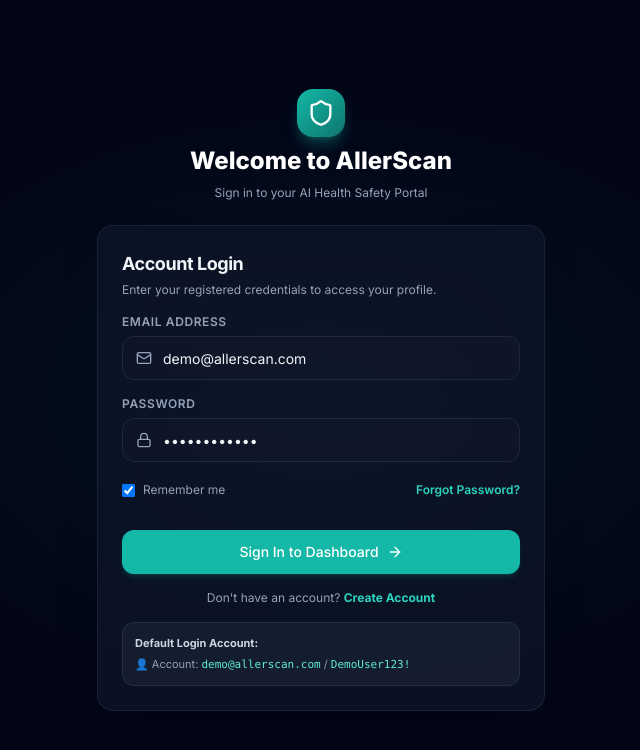
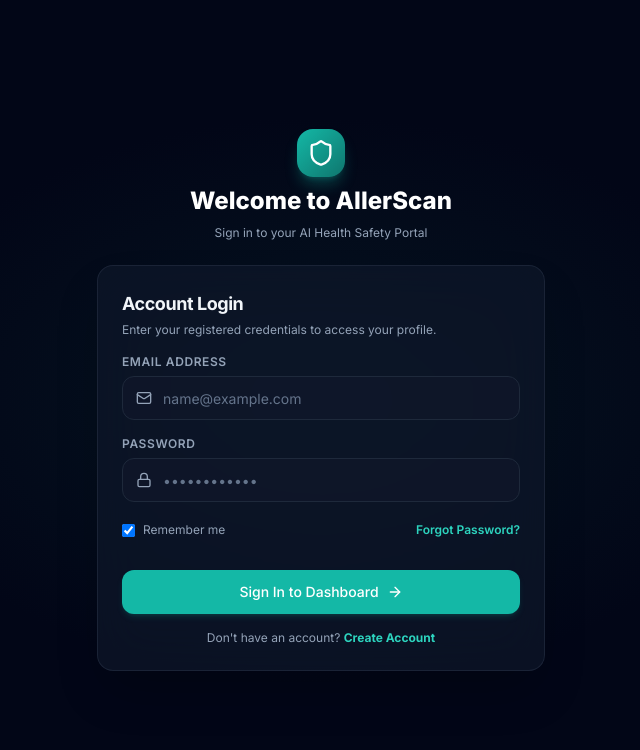
Before and after one commit to SmridhGarg-AI/allerscan, a Next.js app: page /login in a window 1280 px wide. Shown: the top 750 px of the page, without its empty margins (319-959 px from the left). Built offline with nearby package versions, Linux system fonts and the light colour scheme.

Commit message:
feat: require actual login credentials and trigger secret admin portal via Ctrl+Shift+A

```diff
--- a/src/app/(auth)/login/page.tsx
+++ b/src/app/(auth)/login/page.tsx
@@ -10,8 +10,8 @@ import { Card, CardHeader, CardTitle, CardDescription, CardContent, CardFooter }
 
 export default function LoginPage() {
   const router = useRouter();
-  const [email, setEmail] = useState("demo@allerscan.com");
-  const [password, setPassword] = useState("DemoUser123!");
+  const [email, setEmail] = useState("");
+  const [password, setPassword] = useState("");
   const [error, setError] = useState("");
   const [isLoading, setIsLoading] = useState(false);
 
@@ -123,11 +123,7 @@ export default function LoginPage() {
                 </Link>
               </div>
 
-              {/* Quick Login Info */}
-              <div className="w-full rounded-xl bg-slate-800/50 p-3 text-[11px] text-slate-400 space-y-1 border border-slate-700/50">
-                <p className="font-bold text-slate-300">Default Login Account:</p>
-                <p>👤 Account: <code className="text-brand-300">demo@allerscan.com</code> / <code className="text-brand-300">DemoUser123!</code></p>
-              </div>
+
             </CardFooter>
           </form>
         </Card>
--- a/src/components/layout/Navbar.tsx
+++ b/src/components/layout/Navbar.tsx
@@ -1,12 +1,24 @@
 "use client";
 
-import React, { useState } from "react";
+import React, { useState, useEffect } from "react";
 import Link from "next/link";
 import { Shield, Bell, User, LogOut, ShieldAlert, Sparkles, LayoutDashboard } from "lucide-react";
 import { Button } from "@/components/ui/Button";
 
 export function Navbar({ user }: { user?: any }) {
   const [dropdownOpen, setDropdownOpen] = useState(false);
+
+  useEffect(() => {
+    const handleKeyDown = (e: KeyboardEvent) => {
+      if ((e.ctrlKey || e.metaKey) && e.shiftKey && (e.key === "A" || e.key === "a")) {
+        e.preventDefault();
+        window.location.href = "/admin";
+      }
+    };
+
+    window.addEventListener("keydown", handleKeyDown);
+    return () => window.removeEventListener("keydown", handleKeyDown);
+  }, []);
 
   const handleLogout = async () => {
     await fetch("/api/auth/logout", { method: "POST" });
```
